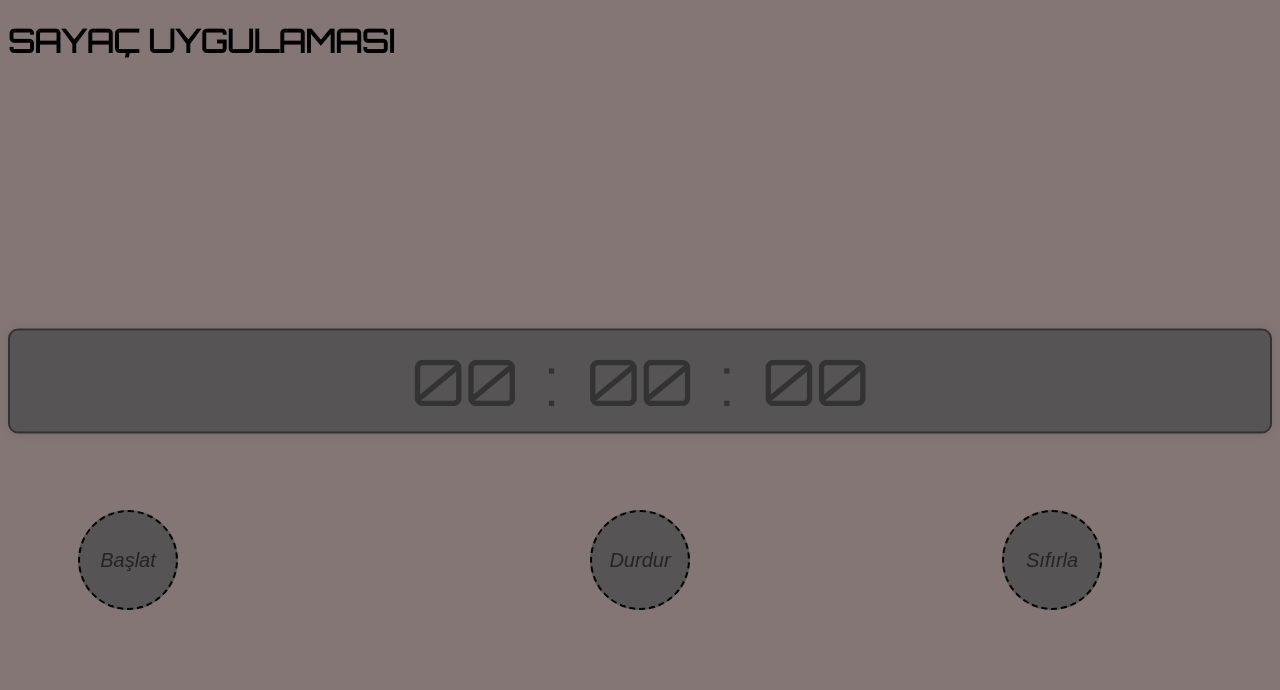
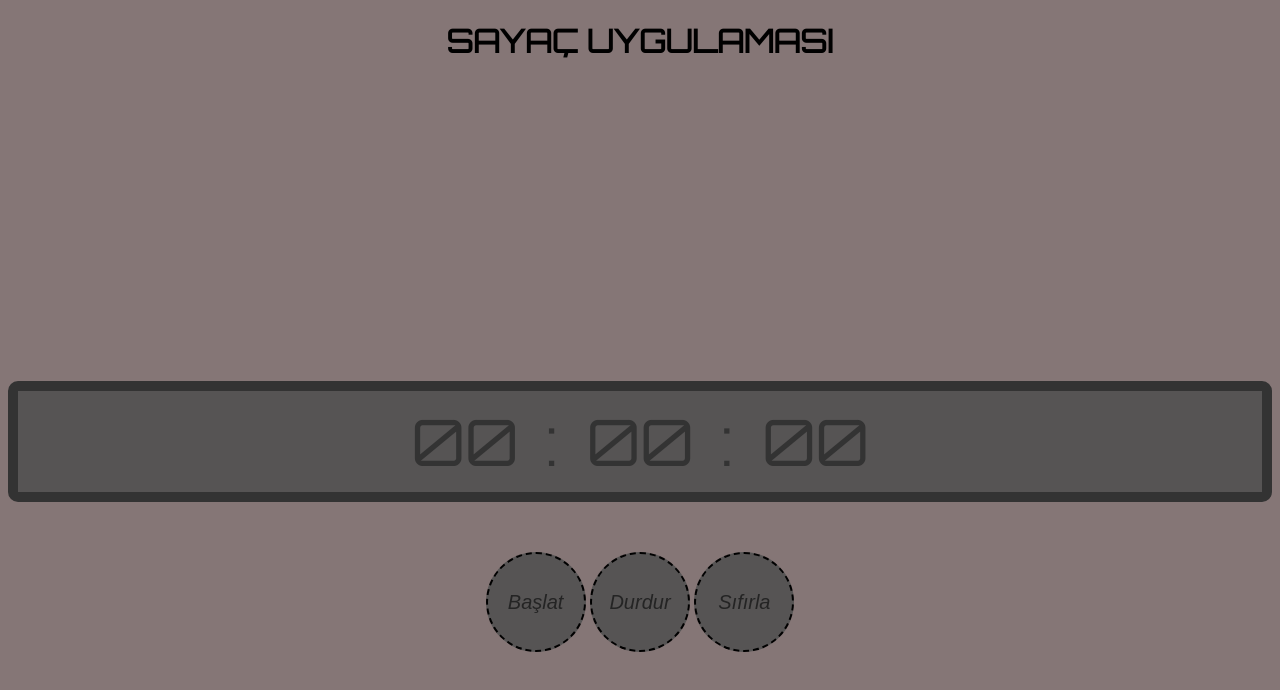
Before and after one commit to ibrahimtmrts1/CounterApp, a plain HTML site: page index.html in a window 1280 px wide. Drawn offline with Linux system fonts and the light colour scheme.

Commit message:
Update index.html

```diff
--- a/index.html
+++ b/index.html
@@ -8,23 +8,22 @@
             font-family: 'Orbitron', sans-serif;
         }
 
-        .saat-container {
+        h1{
             text-align: center;
+        }
+        .saat{
             margin-top: 40vh;
-            transform: translateY(-50%);
-            border: 2px solid #333;
+            border: 10px solid #333;
             border-radius: 10px;
             padding: 10px;
             background-color: #565454;
             background-size: cover;
-
-            box-shadow: 0 0 10px rgba(0, 0, 0, 0.1);
-        }
-
-        .saat {
+            text-align: center;
             font-size: 4em;
             color: #333;
         }
+
+
 
         .ayirici {
             font-size: 1em;
@@ -33,7 +32,7 @@
         }
 
         .bipsesi {
-            display: none;
+            display: flex;
         }
 
         button {
@@ -42,39 +41,29 @@
             font-style: italic;
             background-color: #565454;
             border-style: dashed;
+            border-radius: 200px;
             width: 100px;
             height: 100px;
-            border-radius: 50%;
-            position: fixed;
-            transform: translate(-50%, -50%);
-            max-width: 990px;
+            margin: 0; /* Butonların margin'ını sıfırlıyoruz */
         }
 
-        button.start {
-            top: 70%;
-            left: 10%;
+        .container {
+            display: flex;
+            flex-direction: column;
+            align-items: center;
+            justify-content: center;
+            height: 100vh;
         }
 
-        button.reset {
-            top: 70%;
-            right: 10%;
+        .butonlar{
+            margin-top: 50px;
+            text-align: center;
+            justify-content: space-between;
+            text-align: center;
+
+
         }
 
-        button.stop {
-            top: 70%;
-            left: 50%;
-        }
-
-        @media only screen and (max-width: 600px) {
-            /* Küçük ekranlar için stiller */
-            .saat-container {
-                margin-top: 20vh;
-            }
-
-            button {
-                font-size: 16px;
-            }
-        }
     </style>
 
     <link href="https://fonts.googleapis.com/css2?family=Orbitron&display=swap" rel="stylesheet">
@@ -83,7 +72,6 @@
 <body>
     <H1>SAYAÇ UYGULAMASI</H1>
 
-    <div class="saat-container">
         <div class="saat">
             <span id="saat">00</span>
             <span class="ayirici">:</span>
@@ -91,12 +79,13 @@
             <span class="ayirici">:</span>
             <span id="saniye">00</span>
         </div>
+
+    <div class="butonlar">
+        <audio id="bipsesi" class="bipsesi" src="bip.mp3"></audio>
+        <button class="start" onclick="startClock()">Başlat</button>
+        <button class="stop" onclick="stopClock()">Durdur</button>
+        <button class="reset" onclick="resetClock()">Sıfırla</button>
     </div>
-
-    <audio id="bipsesi" class="bipsesi" src="bip.mp3"></audio>
-    <button class="start" onclick="startClock()">Başlat</button>
-    <button class="stop" onclick="stopClock()">Durdur</button>
-    <button class="reset" onclick="resetClock()">Sıfırla</button>
 
     <script type="text/javascript">
         let timer;
```
